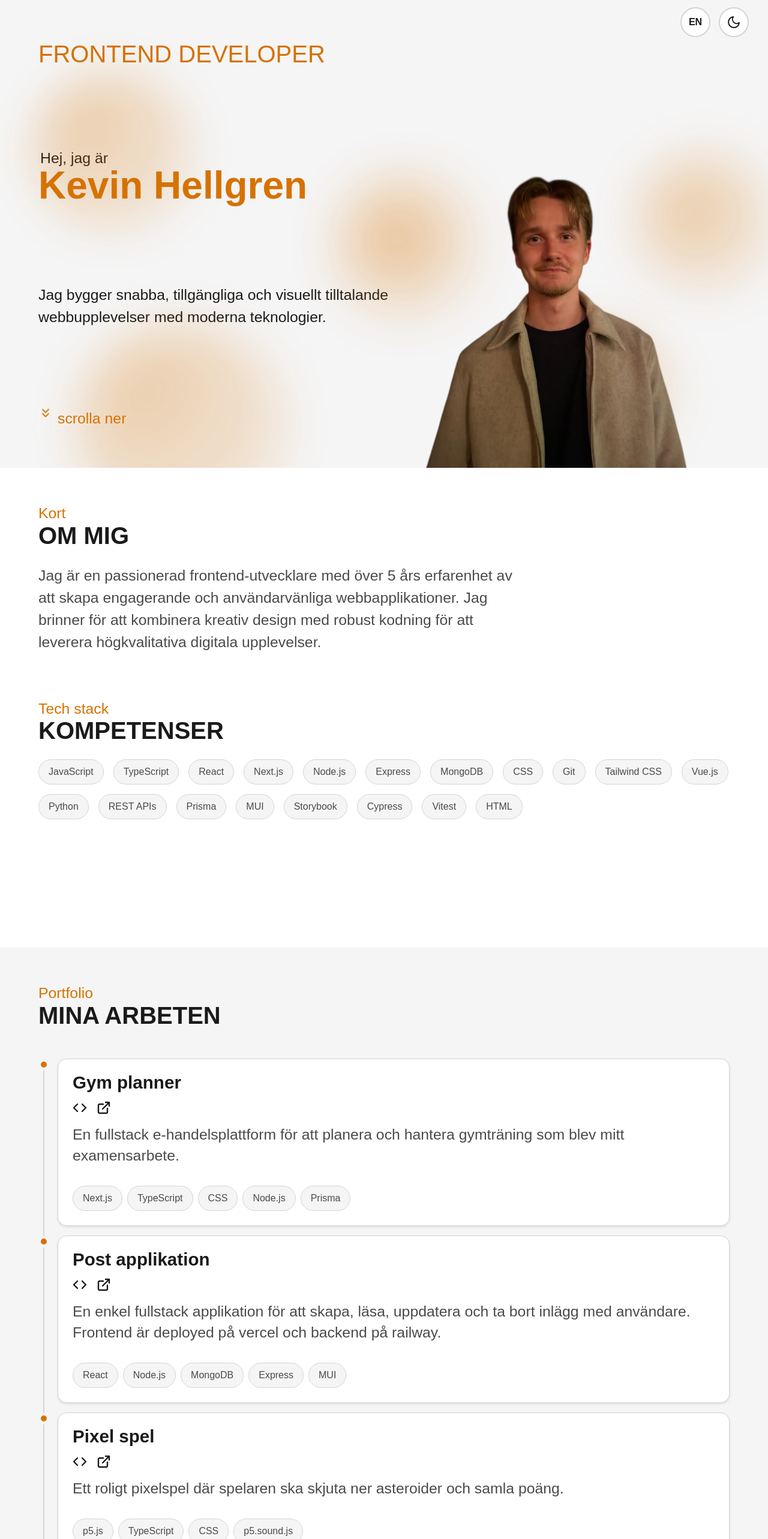
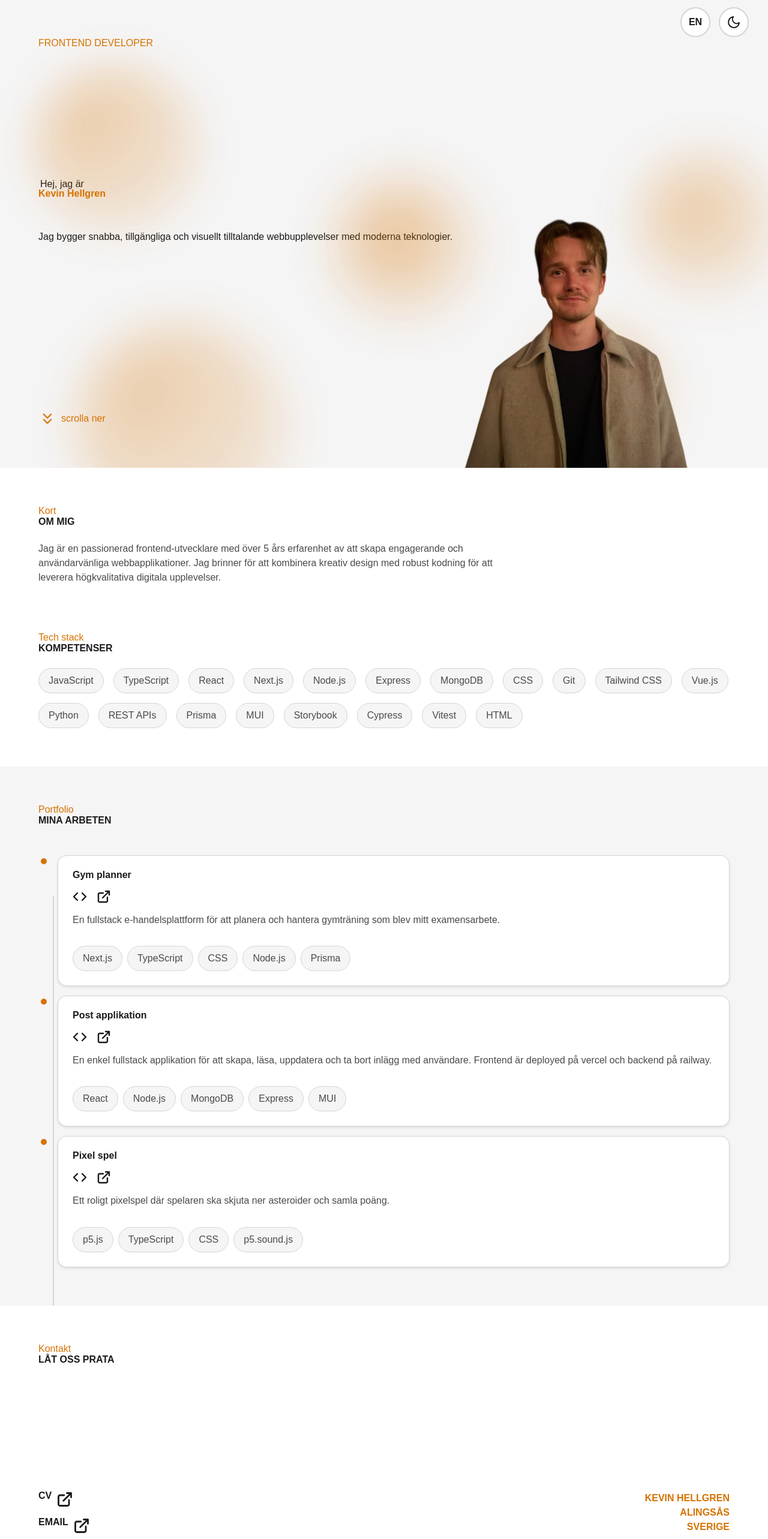
Before and after one commit to Kind606/portfolio-kevin, a Next.js app: page / in a window 1280 px wide. Shown: the part 20-2586 px from the top of the page at 60% size. Built offline with nearby package versions, Linux system fonts and the light colour scheme.

Commit message:
Refactor styles for consistency and responsiveness across components

```diff
--- a/src/components/aboutMeSection/AboutMeSection.module.css
+++ b/src/components/aboutMeSection/AboutMeSection.module.css
@@ -1,7 +1,6 @@
 .aboutMeSection {
   display: flex;
   flex-direction: column;
-  min-height: 100vh;
   padding: clamp(2rem, 5vw, 5rem);
   background-color: var(--bg-card);
   gap: 3rem;
--- a/src/components/competenciesCard/competenciesCard.module.css
+++ b/src/components/competenciesCard/competenciesCard.module.css
@@ -6,6 +6,7 @@
   padding: 0.5rem 1rem;
   display: flex;
   align-items: center;
+  font-size: clamp(1rem, 2vw, var(--font-s));
   justify-content: center;
   transition:
     border-color 0.3s,
--- a/src/components/footer/footer.module.css
+++ b/src/components/footer/footer.module.css
@@ -10,7 +10,7 @@
   & li {
     text-transform: uppercase;
     font-weight: bold;
-    font-size: clamp(var(--font-s), 2.5vw, var(--font-l));
+    font-size: clamp(var(--font-s), 2vw, var(--font-xl));
   }
 }
 
--- a/src/components/landingSection/LandingSection.module.css
+++ b/src/components/landingSection/LandingSection.module.css
@@ -11,7 +11,7 @@
   overflow: hidden;
 
   & h2 {
-    font-size: clamp(1.5rem, 4vw, var(--font-xl));
+    font-size: clamp(1.5rem, 3vw, var(--font-xxl));
     color: var(--text-secondary);
     padding-top: 1rem;
   }
@@ -31,7 +31,7 @@
   }
 
   & h1 {
-    font-size: clamp(2rem, 5vw, 4rem);
+    font-size: clamp(2rem, 5vw, var(--font-xxl));
     font-weight: bold;
     padding: 0px;
     margin: 0px;
@@ -57,9 +57,16 @@
   }
 }
 
+.textContainer {
+  display: flex;
+  flex-direction: column;
+  gap: clamp(2rem, 4vw, 5rem);
+}
+
 .infoText {
   font-size: clamp(1.2rem, 2.5vw, var(--font-m));
-  max-width: 600px;
+  max-width: 800px;
+  padding-bottom: clamp(2rem, 5vw, 25rem);
 }
 
 .scrollDown {
@@ -95,6 +102,8 @@
     }
 
     & svg {
+      height: auto;
+      width: clamp(20px, 4vw, 30px);
       animation: bounce 2s ease-in-out infinite;
     }
   }
@@ -103,8 +112,8 @@
 .landingImage {
   position: absolute;
   bottom: 0;
-  right: clamp(0px, 10vw, 200px);
-  width: clamp(300px, 40vw, 450px) !important;
+  right: clamp(0px, 10vw, 30rem);
+  width: clamp(300px, 30vw, 80rem) !important;
   height: auto !important;
 }
 
--- a/src/components/landingSection/LandingSection.tsx
+++ b/src/components/landingSection/LandingSection.tsx
@@ -18,12 +18,14 @@ export default function LandingSection() {
         <div className={styles.orb}></div>
       </div>
       <h2>{t.landing.role}</h2>
+      <div className={styles.textContainer}>
       <div className={styles.intro}>
         <span>{t.landing.greeting}</span>
         <h1>{t.landing.name}</h1>
       </div>
 
       <p className={styles.infoText}>{t.landing.description}</p>
+      </div>
 
       <div className={styles.scrollDown}>
         <a href="#about">
--- a/src/components/projectsSection/projectSection.module.css
+++ b/src/components/projectsSection/projectSection.module.css
@@ -1,20 +1,15 @@
 .projectsSection {
   display: flex;
   flex-direction: column;
-  min-height: 100vh;
   padding: clamp(2rem, 5vw, 5rem);
   background-color: var(--bg-main);
   gap: 3rem;
+  position: relative;
 }
-
-.timeLineWrap {
-  position: relative;
-  padding-left: 2rem;
-}
-
 .timeLine {
   position: absolute;
-  inset: 0 auto calc(-1 * clamp(2rem, 5vw, 5rem)) 8px;
+  inset: clamp(13.5rem, 5vw, 15rem) auto calc(-1 * clamp(0rem, 5vw, 0rem))
+    5.5rem;
   width: 2px;
   background-color: var(--border-card);
 }
@@ -23,6 +18,8 @@
   display: flex;
   flex-direction: column;
   gap: 1rem;
+  position: relative;
+  padding-left: 2rem;
 }
 
 .projectRow {
--- a/src/components/projectsSection/projectSection.tsx
+++ b/src/components/projectsSection/projectSection.tsx
@@ -17,7 +17,6 @@ export default function ProjectsSection() {
   return (
     <div className={styles.projectsSection} id="projects">
       <TitleHead title={t.projects.title} subTitle={t.projects.subtitle} />
-      <div className={styles.timeLineWrap}>
         <div className={styles.timeLine} />
         <div className={styles.projectsContainer}>
           {projectCardDummy.map((project) => {
@@ -37,7 +36,6 @@ export default function ProjectsSection() {
             );
           })}
         </div>
-      </div>
     </div>
   );
 }
--- a/src/utils/variable.css
+++ b/src/utils/variable.css
@@ -1,7 +1,4 @@
-@layer base {
-  :root {
-    /*** Dark Theme (Default) ***/
-
+@theme {
   --bg-main: #19191b;
   --text-main: #ffffff;
   --text-secondary: #f28219;
@@ -14,17 +11,15 @@
   --orb-color-strong: rgba(242, 130, 25, 0.5);
   --orb-color-light: rgba(242, 130, 25, 0.1);
 
-    /*** font sizes ***/
+  --font-xs: 1.2rem;
   --font-s: 1.4rem;
-    --font-m: 1.55rem;
+  --font-m: 1.65rem;
   --font-l: 1.85rem;
   --font-xl: 2.5rem;
-    --font-xxl: 3rem;
+  --font-xxl: 4rem;
 }
 
 :root[data-theme="light"] {
-    /*** Light Theme ***/
-
   --bg-main: #f5f5f5;
   --text-main: #1a1a1a;
   --text-secondary: #d67200;
@@ -37,4 +32,3 @@
   --orb-color-strong: rgba(214, 114, 0, 0.5);
   --orb-color-light: rgba(214, 114, 0, 0.1);
 }
-}
```
Lines whose indentation alone changed are shown as unchanged.
